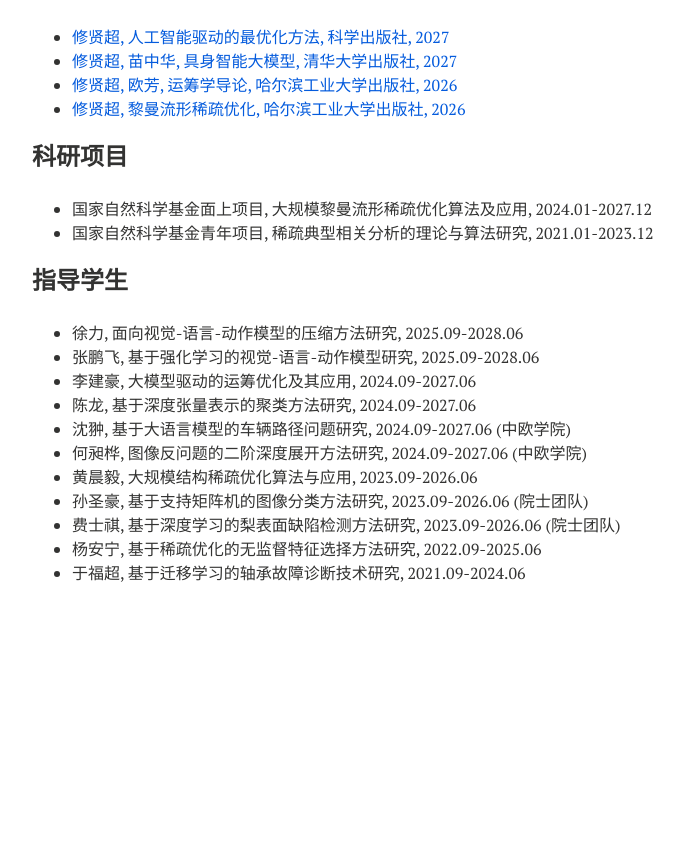
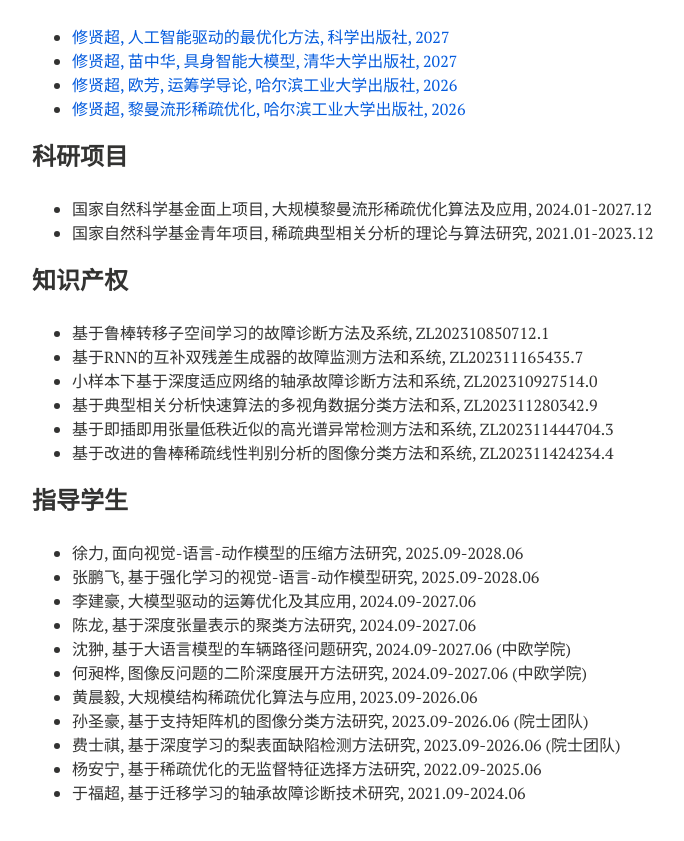
Before and after one commit to xianchaoxiu/xianchaoxiu.github.io, a Jekyll site: the page built from chinese/index.md, in a window 1280 px wide and 900 px high, scrolled down 770 px. Shown: the top 841 px of the window, without its empty margins (288-972 px from the left). Built offline with Jekyll 4.4.1, drawn with Linux system fonts in a browser that asks for light colours; nearby versions of some CDN libraries; before the commit the page ends 1450 px from its top, so only the background shows below that.

Commit message:
Update index.md

```diff
--- a/chinese/index.md
+++ b/chinese/index.md
@@ -44,6 +44,15 @@ share: false
 * 国家自然科学基金青年项目, 稀疏典型相关分析的理论与算法研究, 2021.01-2023.12  <br>
 
 
+### 知识产权
+* 基于鲁棒转移子空间学习的故障诊断方法及系统, ZL202310850712.1 <br>
+* 基于RNN的互补双残差生成器的故障监测方法和系统, ZL202311165435.7 <br>
+* 小样本下基于深度适应网络的轴承故障诊断方法和系统, ZL202310927514.0  <br>
+* 基于典型相关分析快速算法的多视角数据分类方法和系, ZL202311280342.9 <br>
+* 基于即插即用张量低秩近似的高光谱异常检测方法和系统, ZL202311444704.3 <br>
+* 基于改进的鲁棒稀疏线性判别分析的图像分类方法和系统, ZL202311424234.4 <br>
+
+
 ### 指导学生
 * 徐力, 面向视觉-语言-动作模型的压缩方法研究, 2025.09-2028.06 <br>
 * 张鹏飞, 基于强化学习的视觉-语言-动作模型研究, 2025.09-2028.06 <br>
```
